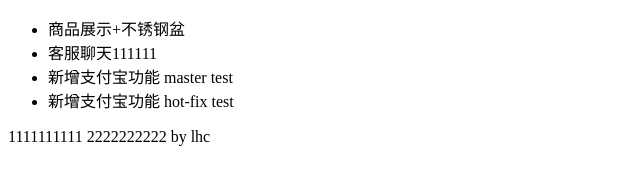
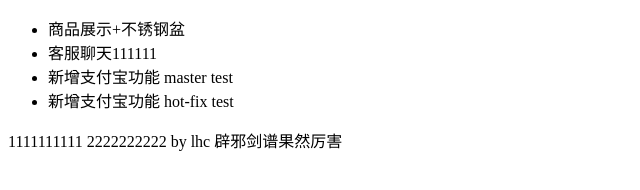
Before and after one commit to xiaosongq/git-mall, a plain HTML site: page index.html in a window 1280 px wide. Shown: the whole page, without its empty margins (0-640 px from the left). Drawn offline with Linux system fonts and the light colour scheme.

Commit message:
yyy commit

```diff
--- a/index.html
+++ b/index.html
@@ -16,5 +16,6 @@
   </ul>
   1111111111
   2222222222 by lhc
+  辟邪剑谱果然厉害
 </body>
 </html>
```
